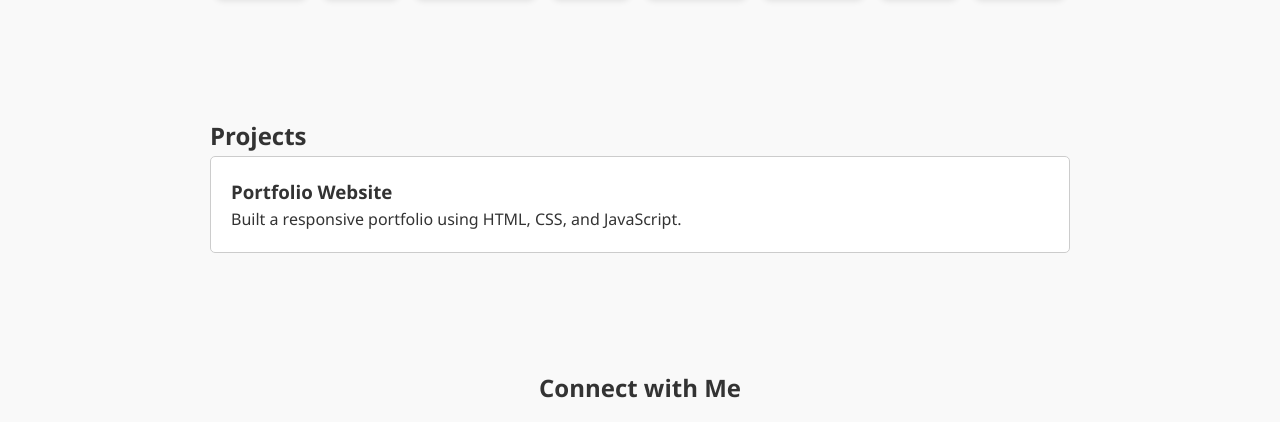
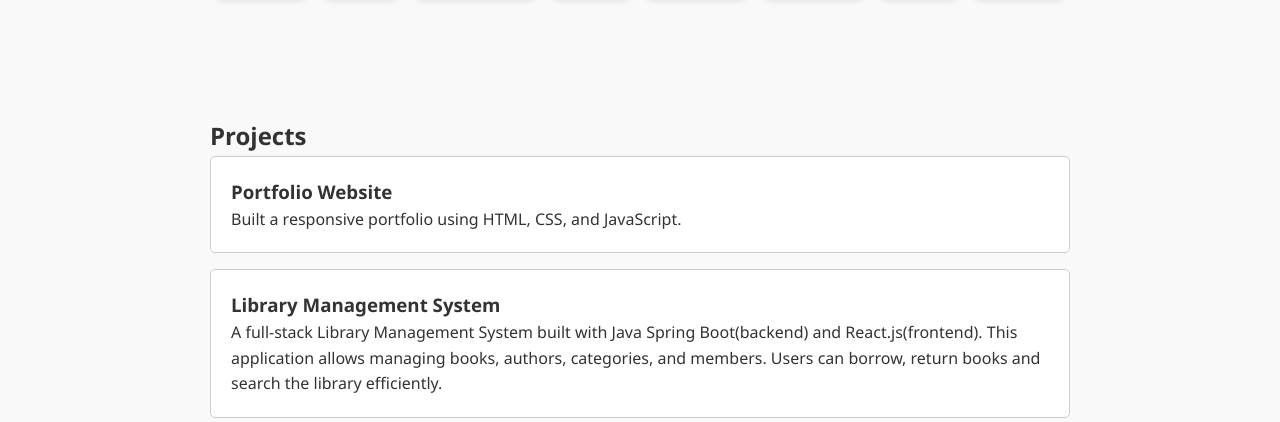
Before and after one commit to chiragrathod3536/portfolio, a plain HTML site: page index.html in a window 1280 px wide. Shown: the part 1468-1890 px from the top of the page. Drawn offline with Linux system fonts and the light colour scheme.

Commit message:
project added

```diff
--- a/index.html
+++ b/index.html
@@ -91,6 +91,10 @@
       <h3>Portfolio Website</h3>
       <p>Built a responsive portfolio using HTML, CSS, and JavaScript.</p>
     </div>
+    <div class="project-card">
+      <h3>Library Management System</h3>
+      <p>A full-stack Library Management System built with Java Spring Boot(backend) and React.js(frontend). This application allows managing books, authors, categories, and members. Users can borrow, return books and search the library efficiently.</p>
+    </div>
   </section>
 
   <section id="socials" class="socials">
```
